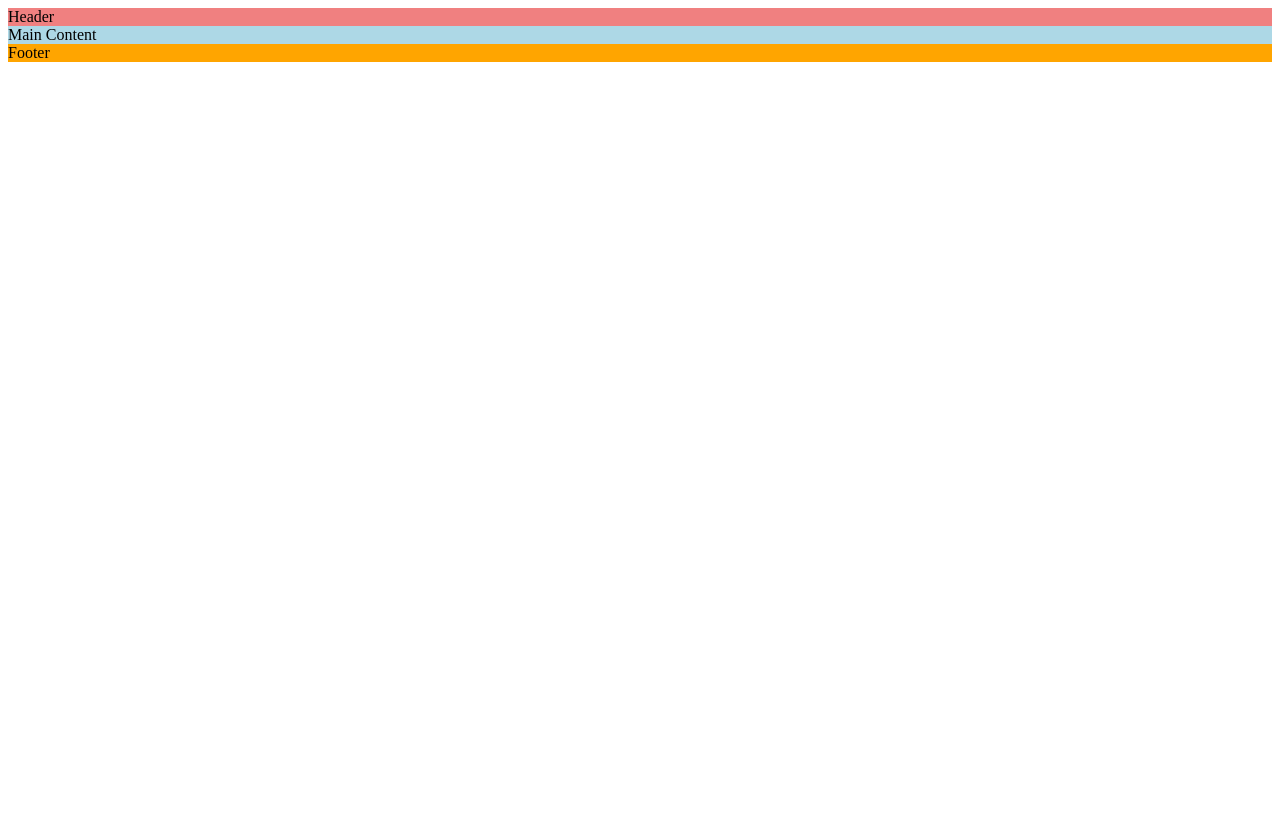
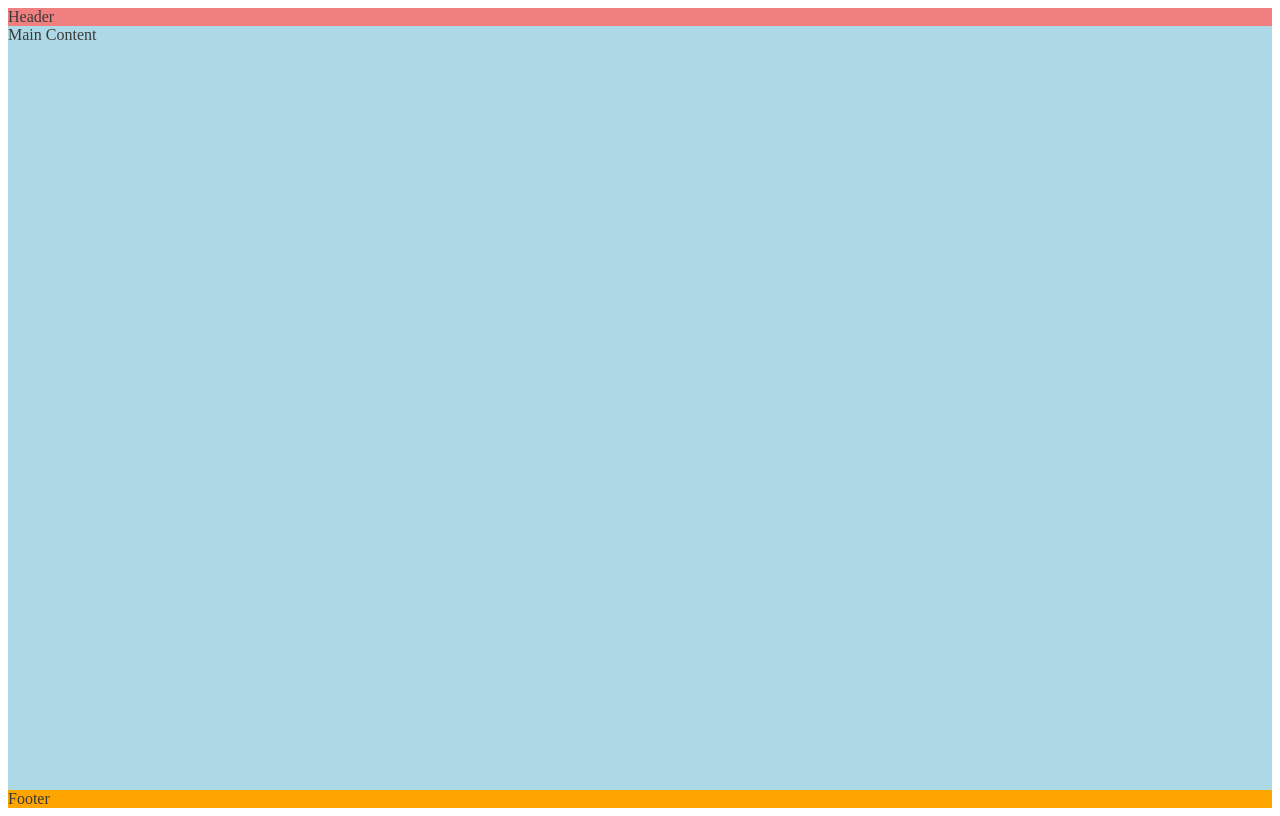
Before and after one commit to BilalEssafi1/love-running, a plain HTML site: page index.html in a window 1280 px wide. Drawn offline with Linux system fonts and the light colour scheme.

Commit message:
Push footer down using flex styles

```diff
--- a/assets/favicon-zip/css/styles.css
+++ b/assets/favicon-zip/css/styles.css
@@ -7,12 +7,21 @@
     box-sizing: border-box;
 }
 
+/* General styles */
+body {
+    min-height: 100vh;
+    display:flex;
+    flex-direction: column;
+    color: #3a3a3a;
+}
 /* Header */
 header {
     background-color: lightcoral;
 }
 main {
     background-color: lightblue;
+    /* Make main element take up any surpuls space to push footer down */
+    flex: 1 0 auto;
 }
 
 footer {
```
